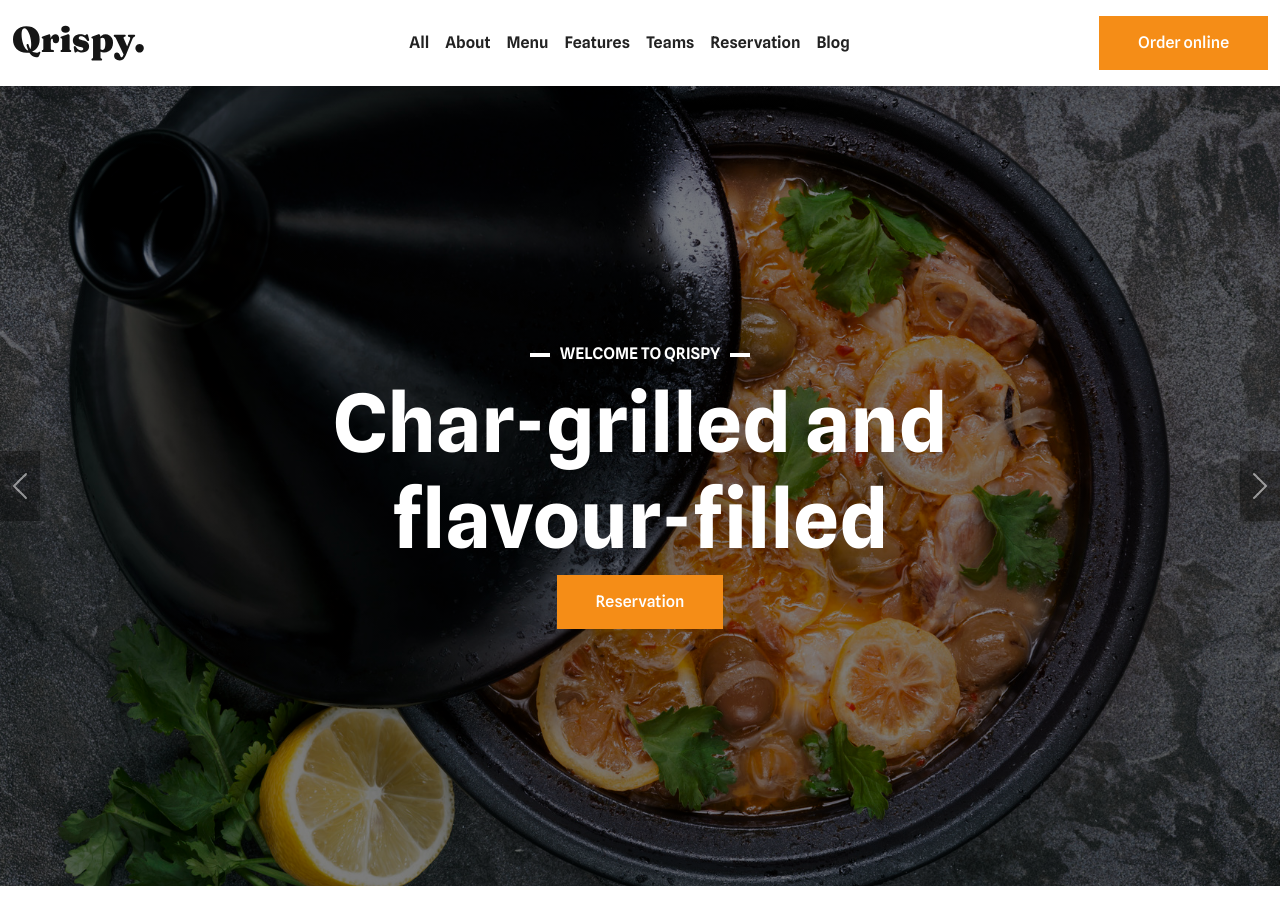
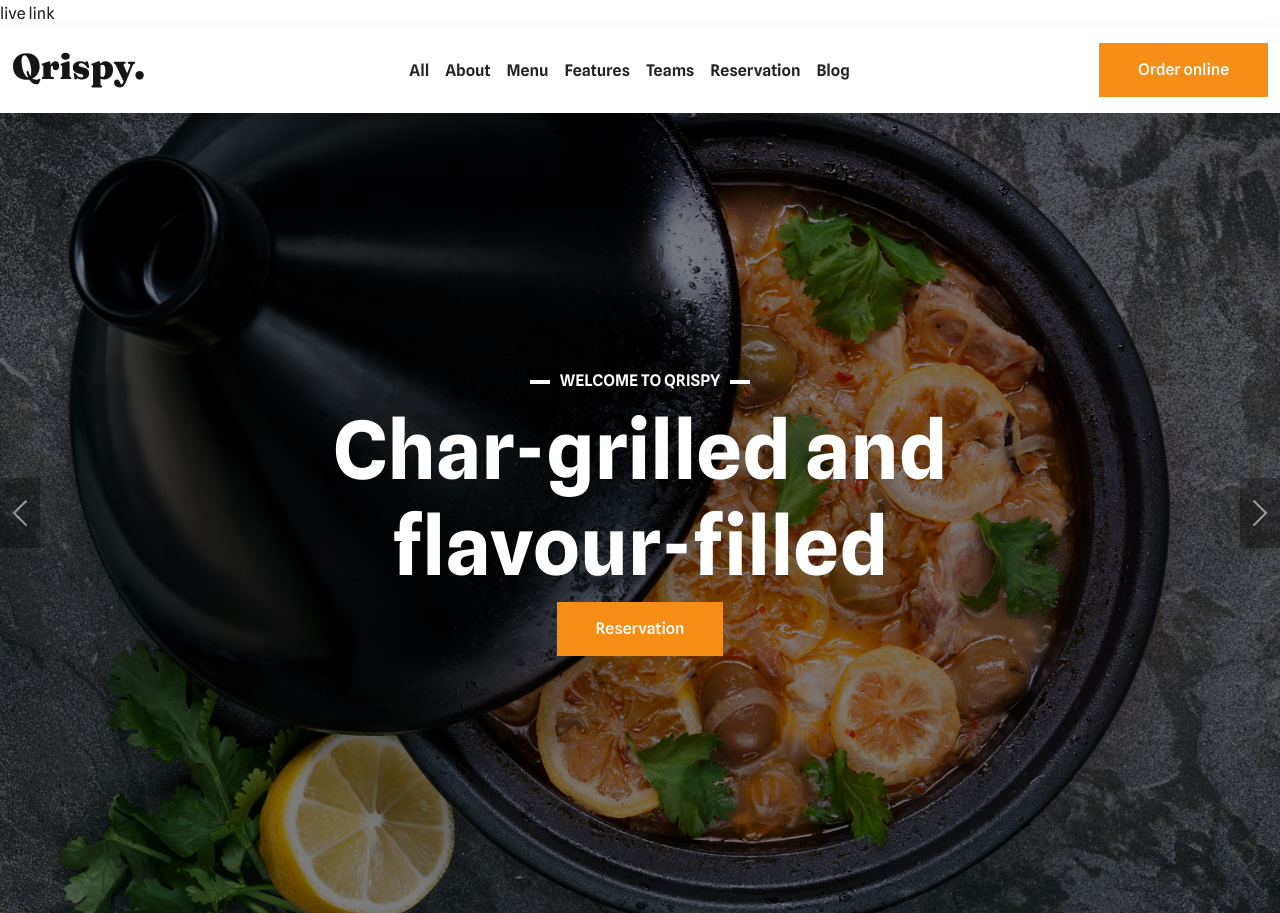
Before and after one commit to aryan-ya/Restaurant-website, a plain HTML site: page index.html in a window 1280 px wide. Shown: the top 913 px of the page. Drawn offline with nearby package versions, Linux system fonts and the light colour scheme.

Commit message:
Update index.html

```diff
--- a/index.html
+++ b/index.html
@@ -20,7 +20,7 @@
 
 <body>
   <!-- Navbar -->
-
+<a href="https://bootstrap-restaurant-website.vercel.app/">live link</a>
   <nav class="navbar navbar-expand-lg bg-body-white shadow py-3 sticky-top">
     <div class="container-fluid">
       <a class="navbar-brand" href="#">
```
